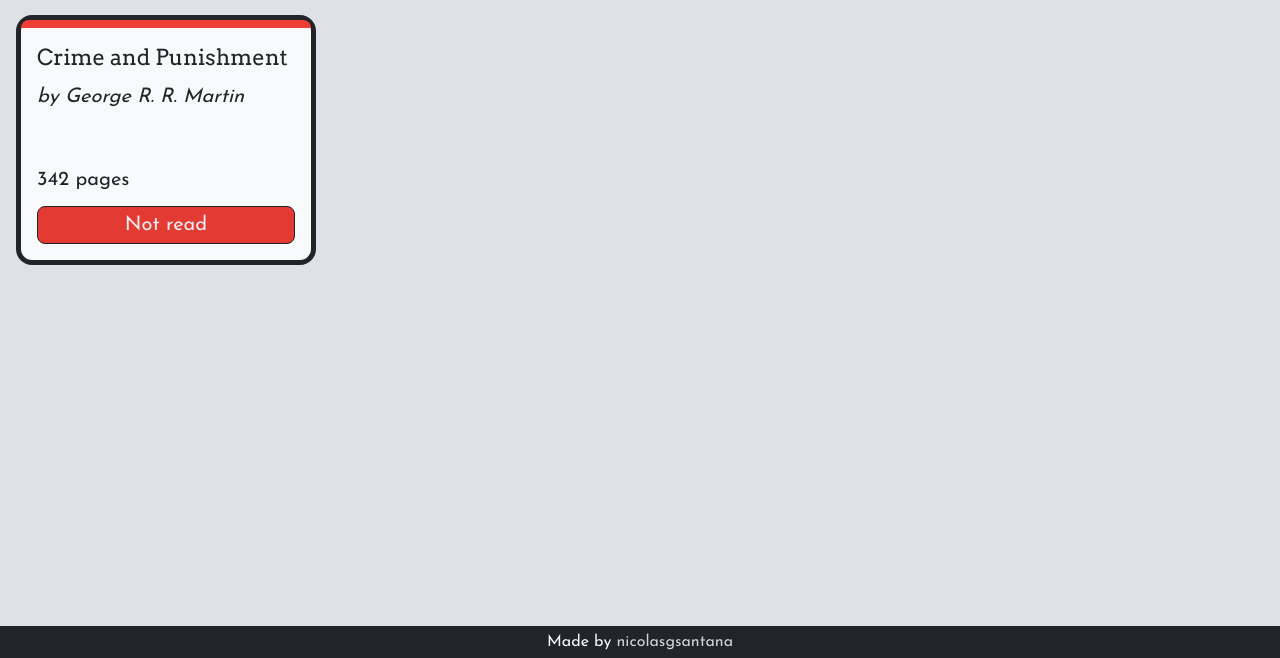
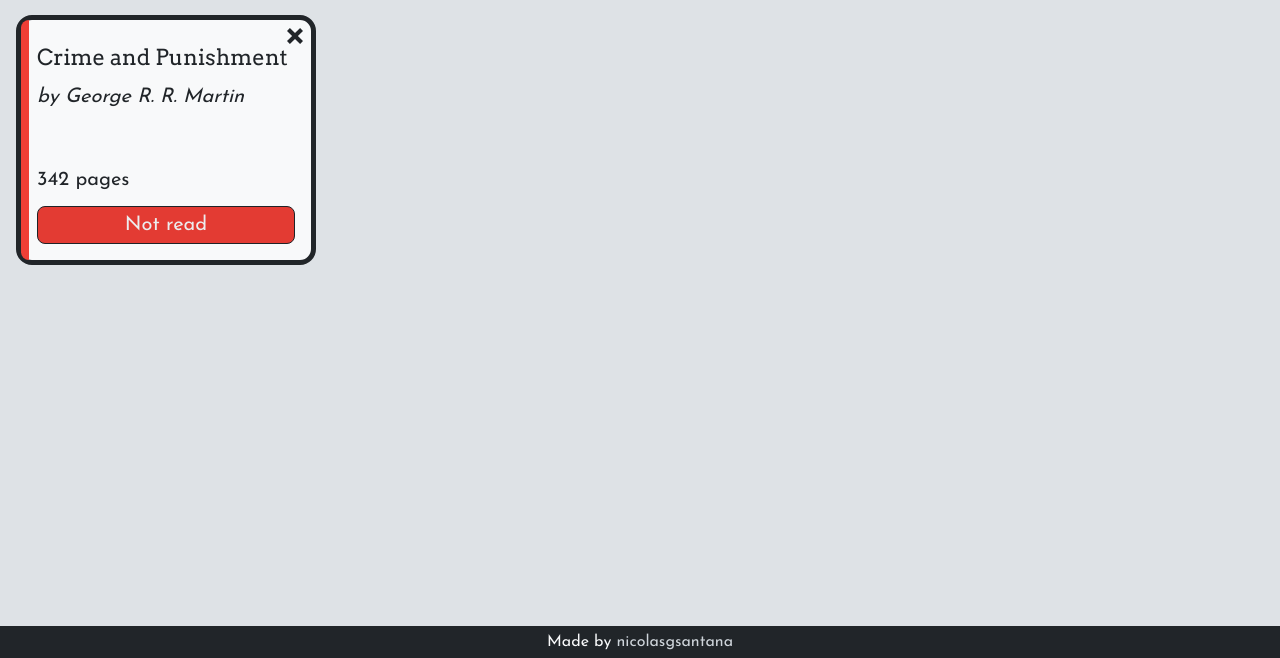
Before and after one commit to nicolasgsantana/library, a plain HTML site: page index.html in a window 1280 px wide. Shown: the part 142-800 px from the top of the page. Drawn offline with Linux system fonts and the light colour scheme.

Commit message:
Add remove button to cards

```diff
--- a/css/style.css
+++ b/css/style.css
@@ -106,16 +106,33 @@
 
 .status {
     position: absolute;
-    height: 8px;
-    width: 100%;
+    height: 100%;
+    width: 8px;
     background-color: var(--red);
+    left: 0;
     top: 0;
-    left: 0;
-    border-radius: 16px 16px 0 0;
+    border-radius: 16px 0 0 16px;
 }
 
 .status.read {
     background-color: var(--green) ;
+}
+
+.card svg {
+    position: absolute;
+    right: 4px;
+    top: 4px;
+    height: 24px;
+    fill: #212529;
+    border-radius: 100%;
+}
+
+.card svg:hover {
+    background-color: #2125291f;
+}
+
+.card svg:active {
+    background-color: #21252942;
 }
 
 .card .title {
--- a/index.html
+++ b/index.html
@@ -28,6 +28,11 @@
     <div class="card-container">
       <div class="card">
         <div class="status"></div>
+        <svg xmlns="http://www.w3.org/2000/svg" viewBox="0 0 24 24">
+          <title>close-thick</title>
+          <path
+            d="M20 6.91L17.09 4L12 9.09L6.91 4L4 6.91L9.09 12L4 17.09L6.91 20L12 14.91L17.09 20L20 17.09L14.91 12L20 6.91Z" />
+        </svg>
         <p class="title">Crime and Punishment</p>
         <p class="author">by George R. R. Martin</p>
         <p>342 pages</p>
```
